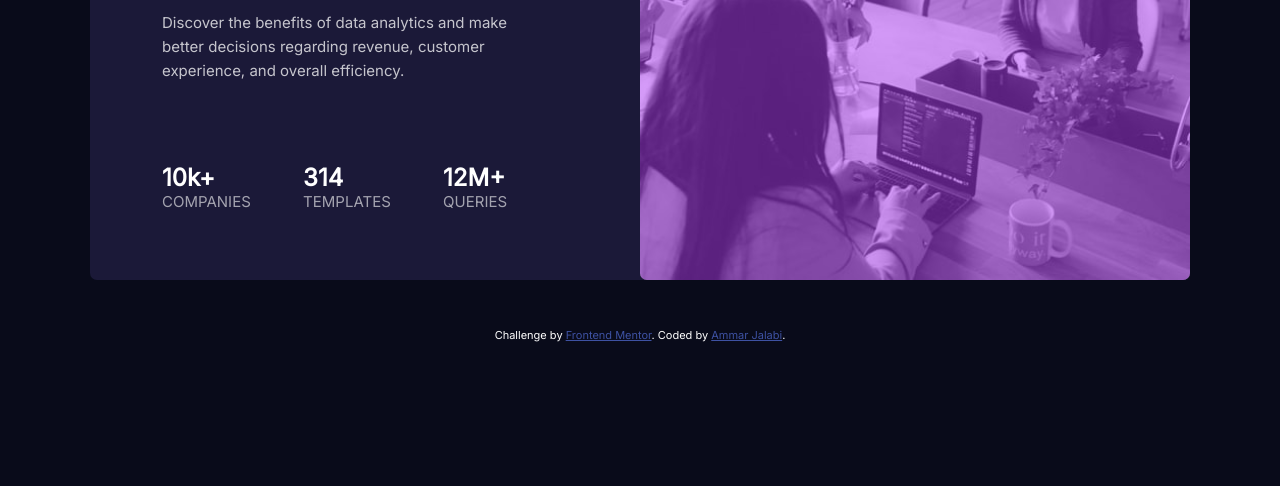
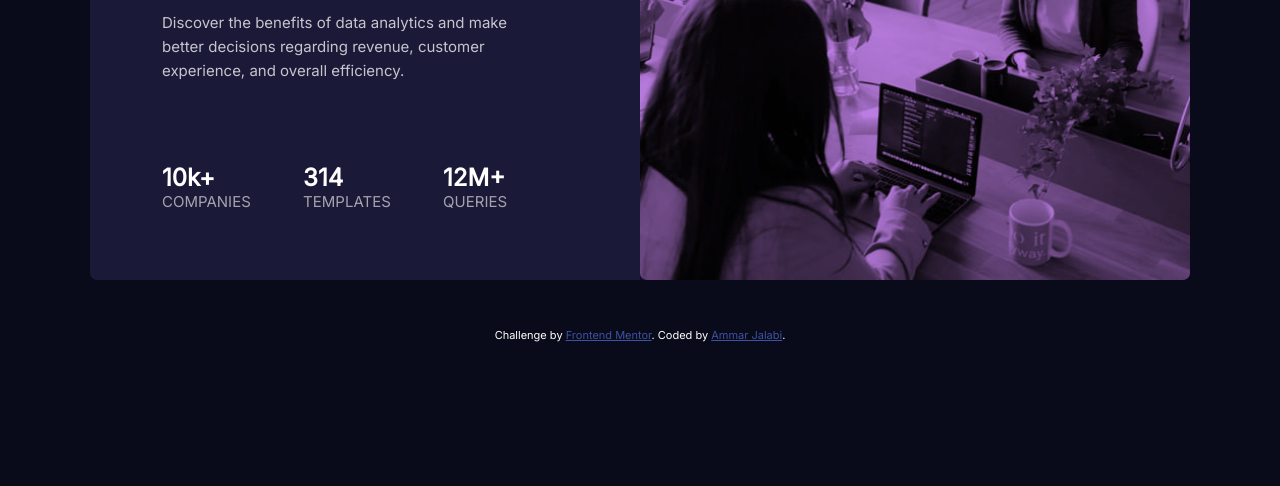
Before and after one commit to AmmarCode/stats-preview-card-component, a plain HTML site: page index.html in a window 1280 px wide. Shown: the part 314-800 px from the top of the page. Drawn offline with Linux system fonts and the light colour scheme.

Commit message:
Update Image overlay style

```diff
--- a/css/styles.css
+++ b/css/styles.css
@@ -11,7 +11,7 @@
 }
 
 body {
-  background:hsl(233, 47%, 7%);
+  background: hsl(233, 47%, 7%);
   background-size: cover;
 }
 
@@ -44,7 +44,8 @@ body {
   justify-content: space-between;
 }
 
-.stats-container, .stats-heading-container {
+.stats-container,
+.stats-heading-container {
   display: flex;
   justify-content: space-between;
   width: 85%;
@@ -60,25 +61,21 @@ body {
 .image {
   width: 50%;
   height: 100%;
-  position:relative;
+  position: relative;
 }
 
 img {
   width: 100%;
   height: 100%;
-border-radius: 7px;
-
+  border-radius: 7px;
 }
 
 .overlay {
   position: absolute;
-  background-color: hsl(277, 94%, 61%);
-  top: 0;
-  left: 0;
-  width: 100%;
-  height: 100%;
-  opacity: .5;
-  border-radius: 7px;
+  background: hsl(277, 64%, 61%);
+  inset: 0;
+  mix-blend-mode:multiply;
+  opacity: .8;
 }
 
 .main-heading {
@@ -95,7 +92,7 @@ border-radius: 7px;
 }
 
 .stats {
-  color:  hsl(0, 0%, 100%);
+  color: hsl(0, 0%, 100%);
   font-weight: 700;
   font-size: x-large
 }
@@ -151,7 +148,7 @@ span {
 
   .main-heading {
     font-size: 28px;
-    font-weight:bolder;
+    font-weight: bolder;
   }
 
   .main-paragraph {
@@ -165,6 +162,7 @@ span {
     margin-top: 0;
     padding-top: 2rem;
   }
+
   .stats-item {
     padding: 1rem 0;
     align-self: center;
@@ -175,19 +173,6 @@ span {
   }
 }
 
-/* @media screen and (max-width: 630px) {
-  .card {
-    width: 60%;
-  }
-} */
-
-/* @media screen and (max-width: 550px) {
-
-  .card {
-    width: 75%;
-  }
-} */
-
 @media screen and (max-width: 550px) {
 
   .card {
```
